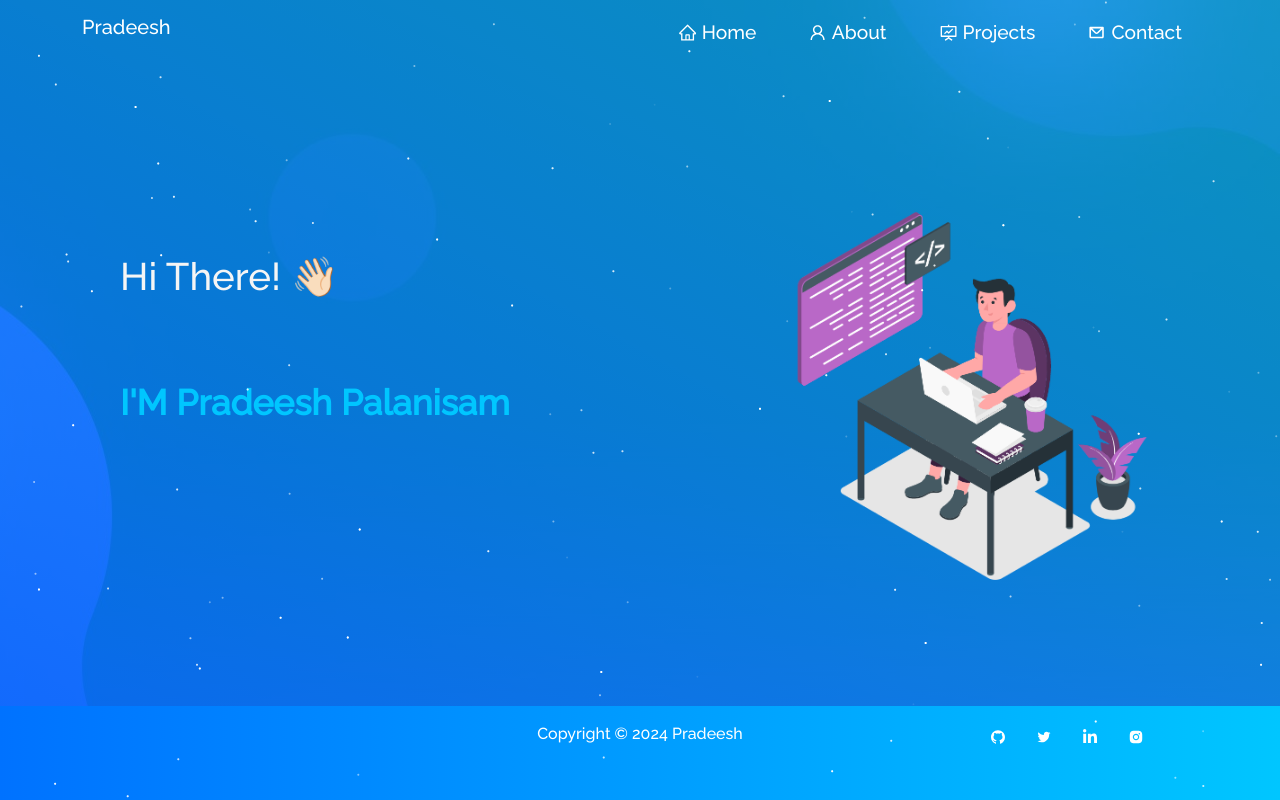
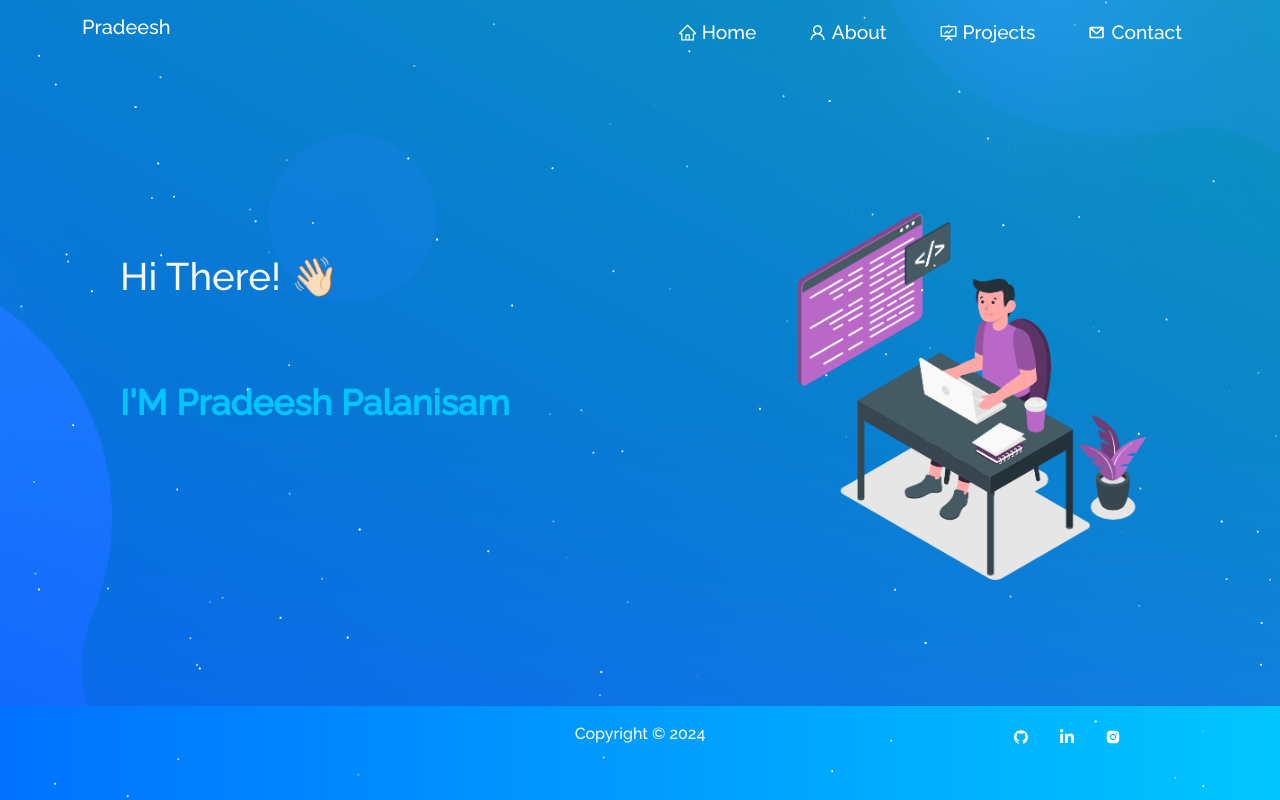
Before and after one commit to pradeesh0802/My-Portfolio, a React (Create React App) app: page / in a window 1280 px wide. Built offline with nearby package versions, Linux system fonts and the light colour scheme.

Commit message:
File changes

```diff
--- a/src/components/About/About.js
+++ b/src/components/About/About.js
@@ -1,10 +1,10 @@
 import React from "react";
 import { Container, Row, Col } from "react-bootstrap";
 import Particle from "../Particle";
-import Techstack from "./Techstack";
+import TechIcon from "./TechsIcon";
 import Aboutcard from "./AboutCard";
 import laptopImg from "../../Assets/about.png";
-import Toolstack from "./Toolstack";
+import Toolstack from "./ToolsIcon";
 
 function About() {
   return (
@@ -37,7 +37,7 @@ function About() {
           Professional <strong className="purple">Skillset </strong>
         </h1>
 
-        <Techstack />
+        <TechIcon/>
 
         <h1 className="project-heading">
           <strong className="purple">Tools</strong> I use
--- a/src/components/About/Techstack.js
+++ b/src/components/About/TechsIcon.js
@@ -1,9 +1,9 @@
 import React from "react";
 import { Col, Row } from "react-bootstrap";
-import { DiJavascript1,DiReact,DiNodejs,DiJava,DiMysql } from "react-icons/di";
+import { DiJavascript1,DiReact,DiNodejs,DiJava,DiMysql, DiHtml5 } from "react-icons/di";
 
 
-function Techstack() {
+function TechIcon() {
   return (
     <Row style={{ justifyContent: "center", paddingBottom: "50px" }}>
       <Col xs={4} md={2} className="tech-icons">
@@ -16,13 +16,13 @@ function Techstack() {
         <DiReact />
       </Col>
       <Col xs={4} md={2} className="tech-icons">
-        <DiJava />
+        <DiMysql />
       </Col>
       <Col xs={4} md={2} className="tech-icons">
-        <DiMysql />
+        <DiHtml5 />
       </Col>
     </Row>
   );
 }
 
-export default Techstack;
+export default TechIcon;
--- a/src/components/Footer.js
+++ b/src/components/Footer.js
@@ -16,7 +16,7 @@ function Footer() {
         <Col md="4" className="footer-copywright">
         </Col>
         <Col md="4" className="footer-copywright">
-          <h3>Copyright © {year} Pradeesh</h3>
+          <h3>Copyright © {year}</h3>
         </Col>
         <Col md="4" className="footer-body">
           <ul className="footer-icons">
@@ -28,16 +28,6 @@ function Footer() {
                 rel="noopener noreferrer"
               >
                 <AiFillGithub />
-              </a>
-            </li>
-            <li className="social-icons">
-              <a
-                href="https://twitter.com/Soumyajit4419"
-                style={{ color: "white" }}
-                target="_blank"
-                rel="noopener noreferrer"
-              >
-                <AiOutlineTwitter />
               </a>
             </li>
             <li className="social-icons">
```
Also changed, not shown: src/components/About/ToolsIcon.js (renamed from src/components/About/Toolstack.js).
